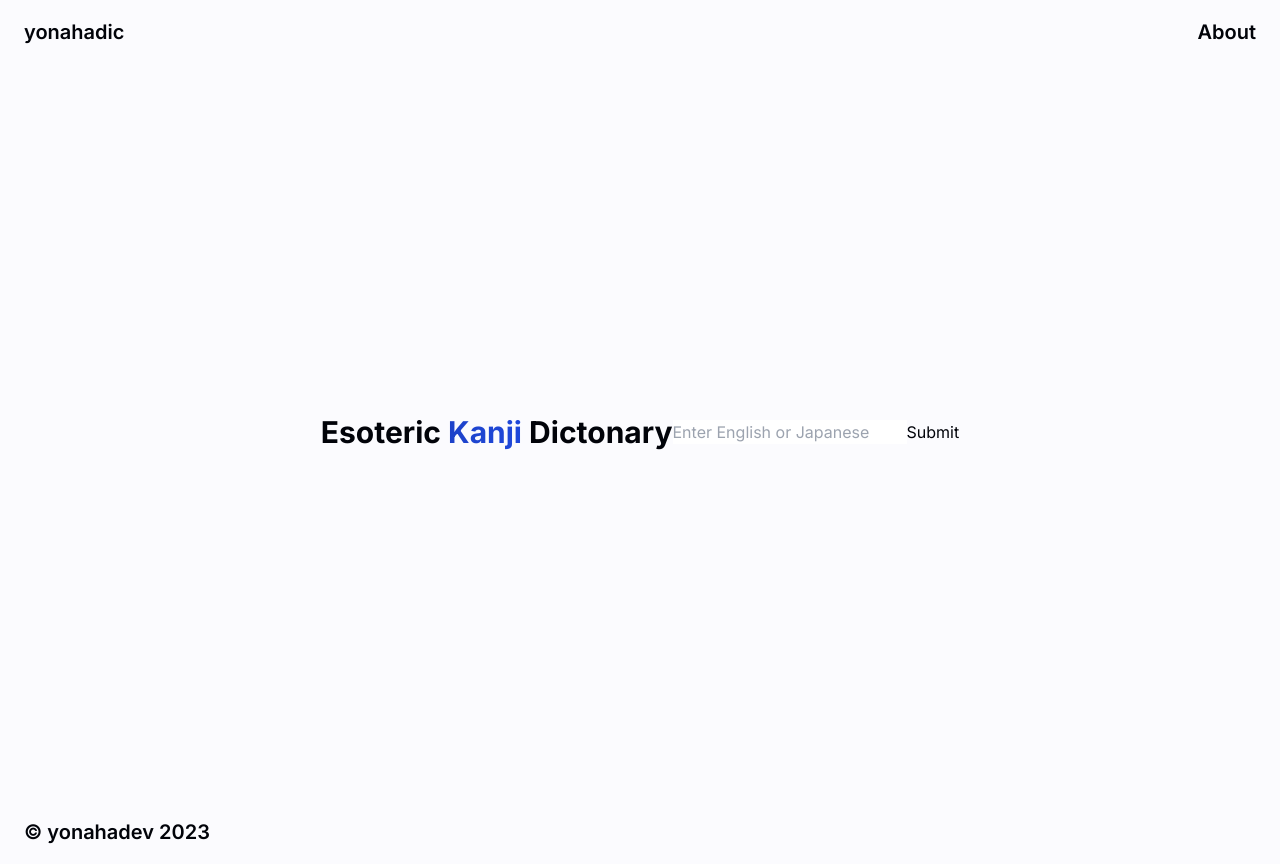
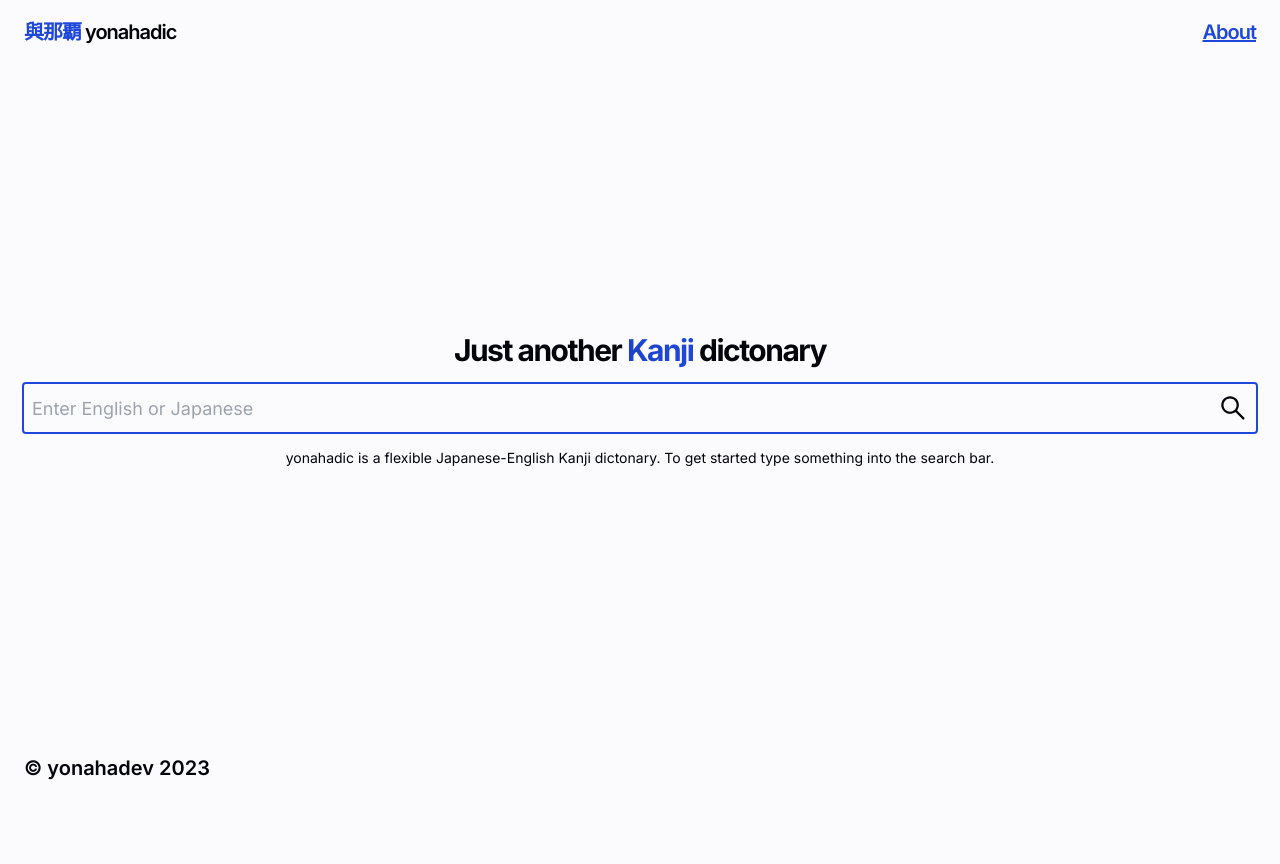
Before and after one commit to yonahadev/yonahakanji, a Next.js app: page / in a window 1280 px wide. After the commit the page ends 800 px from the top, so only its background shows below. Built offline with nearby package versions, Linux system fonts and the light colour scheme.

Commit message:
sorted out placeholder text & further styling

```diff
--- a/app/page.tsx
+++ b/app/page.tsx
@@ -10,15 +10,19 @@ const page = () => {
     router.push(`/search/${data.result}`);
   };
   return (
-    <div className="w-full h-[calc(100%-4rem)] flex justify-center items-center text-center">
-      <h1 className="text-3xl font-bold">
-        Esoteric{" "}
+    <div className="w-full h-[calc(100%-8rem)] flex justify-center items-center text-center flex-col gap-4">
+      <h1 className="text-3xl font-bold tracking-tighter">
+        Just another{" "}
         <span className="text-transparent bg-gradient-to-r from-primary to-accent bg-clip-text">
           Kanji
         </span>{" "}
-        Dictonary
+        dictonary
       </h1>
-      <SearchBar submitEvent={submitEvent} />
+      <SearchBar placeholderText="" submitEvent={submitEvent} />
+      <p className="text-sm">
+        yonahadic is a flexible Japanese-English Kanji dictonary. To get started
+        type something into the search bar.
+      </p>
     </div>
   );
 };
--- a/app/search/page.tsx
+++ b/app/search/page.tsx
@@ -6,6 +6,8 @@ import { FormData } from "@/interfaces";
 import { useEffect, useState } from "react";
 
 export default function Home({ params }: { params: { search: string } }) {
+  const [placeholderText, setPlaceholderText] = useState("");
+
   function isPercentEncoded(str: string) {
     const regex = /%[0-9A-Fa-f]{2}/g;
     return regex.test(str);
@@ -17,6 +19,7 @@ export default function Home({ params }: { params: { search: string } }) {
         params.search = decodeURIComponent(params.search);
       }
       setFormResult(params.search);
+      setPlaceholderText(params.search);
     }
   }, []);
   const submitEvent = (data: FormData) => {
@@ -28,7 +31,7 @@ export default function Home({ params }: { params: { search: string } }) {
   return (
     <main>
       {formResult ? <p>{formResult}</p> : null}
-      <SearchBar submitEvent={submitEvent} />
+      <SearchBar placeholderText={placeholderText} submitEvent={submitEvent} />
       <KanjiTable searchResult={formResult} />
     </main>
   );
--- a/components/KanjiTable.tsx
+++ b/components/KanjiTable.tsx
@@ -33,7 +33,7 @@ const KanjiTable = ({ searchResult }: Props) => {
 
   const filteredKanji =
     searchResult === ""
-      ? kanjiArray.slice(0, 10)
+      ? kanjiArray.slice(0, 0)
       : kanjiArray.filter((kanji) => {
           const onyomi = stringSplit(kanji[1]);
           const kunyomi = stringSplit(kanji[2]);
--- a/components/Navbar.tsx
+++ b/components/Navbar.tsx
@@ -3,9 +3,16 @@ import React from "react";
 
 const Navbar = () => {
   return (
-    <nav className="w-full h-16 flex items-center justify-between font-semibold text-xl">
-      <Link href={"/"}>yonahadic</Link>
-      <Link href={"/about"}>About</Link>
+    <nav className="w-full h-16 flex items-center justify-between font-semibold text-xl tracking-tighter">
+      <Link href={"/"} className="">
+        <span className="text-accent">與那覇</span> yonahadic
+      </Link>
+      <Link
+        className="underline text-accent hover:text-primary"
+        href={"/about"}
+      >
+        About
+      </Link>
     </nav>
   );
 };
--- a/components/SearchBar.tsx
+++ b/components/SearchBar.tsx
@@ -1,20 +1,29 @@
 import { FormData } from "@/interfaces";
 import React from "react";
 import { SubmitHandler, useForm } from "react-hook-form";
+import { AiOutlineSearch } from "react-icons/ai";
 
 interface Props {
   submitEvent: SubmitHandler<FormData>;
+  placeholderText?: string;
 }
 
-const SearchBar = ({ submitEvent }: Props) => {
+const SearchBar = ({ submitEvent, placeholderText }: Props) => {
   const { register, handleSubmit } = useForm<FormData>();
   return (
-    <form onSubmit={handleSubmit(submitEvent)}>
+    <form
+      onSubmit={handleSubmit(submitEvent)}
+      className="flex items-center justify-center w-full outline-accent outline outline-2 rounded-sm px-2"
+    >
       <input
         {...register("result")}
-        placeholder="Enter English or Japanese"
+        placeholder={"Enter English or Japanese"}
+        defaultValue={placeholderText}
+        className="w-full bg-transparent h-12 focus:outline-none text-lg"
       ></input>
-      <input type="submit"></input>
+      <span onClick={handleSubmit(submitEvent)} className="">
+        <AiOutlineSearch size="30" color="" />
+      </span>
     </form>
   );
 };
--- a/package.json
+++ b/package.json
@@ -14,10 +14,12 @@
     "@types/react-dom": "18.2.7",
     "autoprefixer": "10.4.14",
     "next": "13.4.12",
+    "next-themes": "^0.2.1",
     "postcss": "8.4.27",
     "react": "18.2.0",
     "react-dom": "18.2.0",
     "react-hook-form": "^7.45.2",
+    "react-icons": "^4.10.1",
     "tailwindcss": "3.3.3",
     "typescript": "5.1.6",
     "wanakana": "^5.1.0"
```
Also changed, not shown: 1 other file (tests, documents, lock files or other folders).
